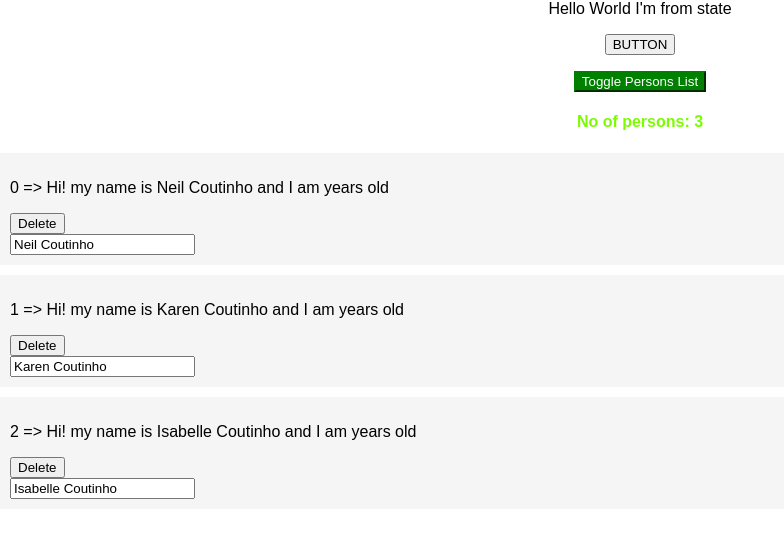
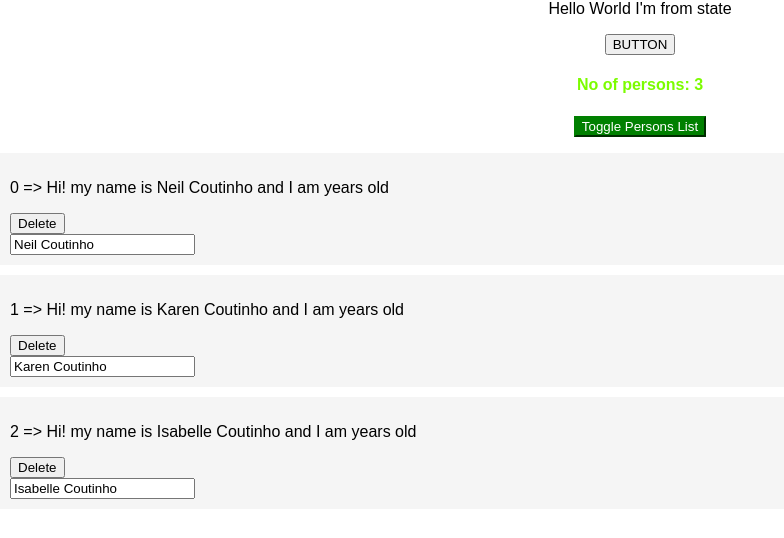
Before and after one commit to neil-coutinho/complete-react-guide, a React (Create React App) app: page / in a window 1280 px wide. Shown: the top 538 px of the page, without its empty margins (0-784 px from the left). Built offline with nearby package versions, Linux system fonts and the light colour scheme.

Commit message:
Updates to cockpit component

```diff
--- a/src/components/Cockpit/Cockpit.js
+++ b/src/components/Cockpit/Cockpit.js
@@ -6,6 +6,10 @@ const cockpit = (props) => {
         console.log('Cockpit useEffect')
     }, [props.greeting])
 
+    useEffect(() => {
+        console.log('Cockpit useEffect w/o props')
+    })
+
     return (
         <div>
             { props.greeting }
@@ -13,6 +17,8 @@ const cockpit = (props) => {
             <p>
             <button onClick={props.onClickHandler}>BUTTON</button>
             </p>
+
+            <h4 className={props.classes}>No of persons: {props.persons.length}</h4>
         </div>
 
     )
--- a/src/containers/App.js
+++ b/src/containers/App.js
@@ -132,12 +132,14 @@ class App extends Component {
       <div className="App">
         <Cockpit greeting={this.state.greeting}
          onClickHandler={() => this.onClickHandler('button')}
+         persons={this.state.persons}
+         classes={classes.join('')}
         />
         <p>
           <ButtonStyled count={this.state.persons.length} onClick={this.togglePersons}>Toggle Persons List</ButtonStyled>
         </p>
 
-        <h4 className={classes.join(' ')}>No of persons: {this.state.persons.length}</h4>
+
 
         {persons}
       </div>
```
